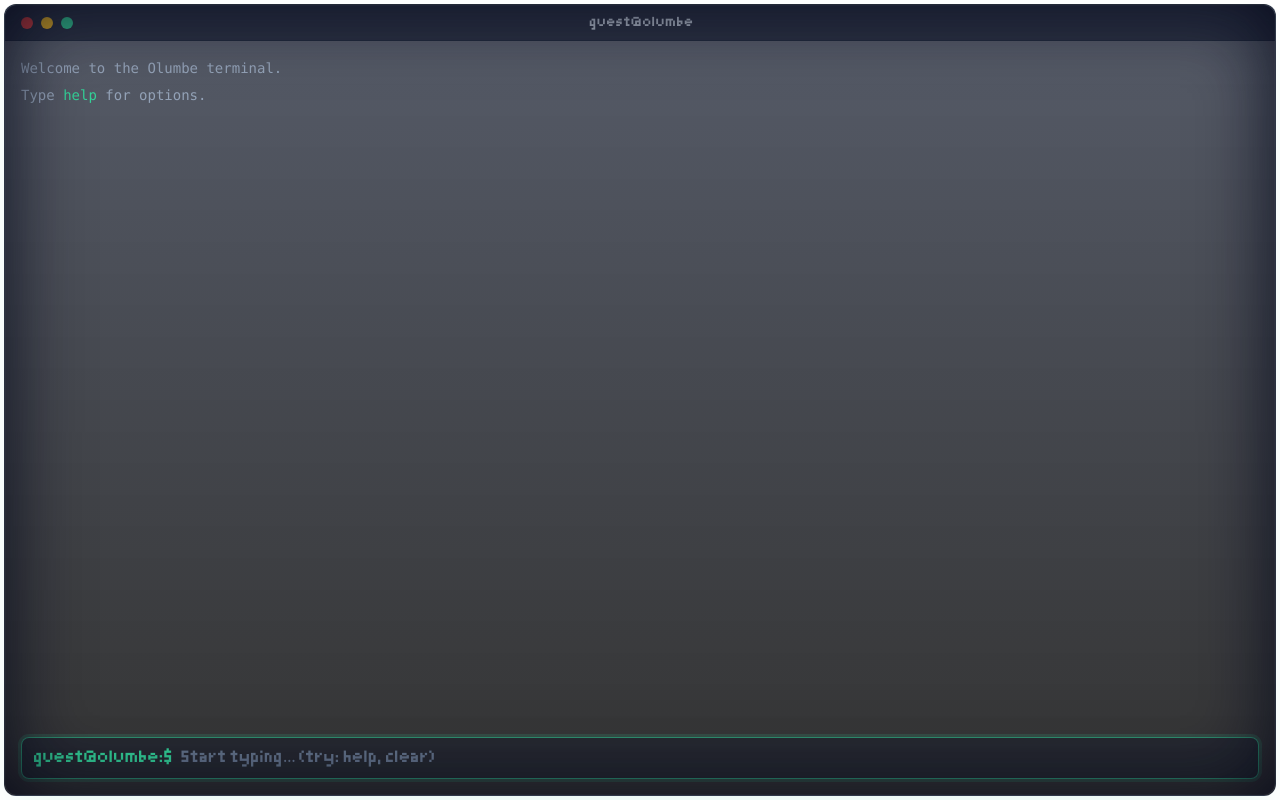
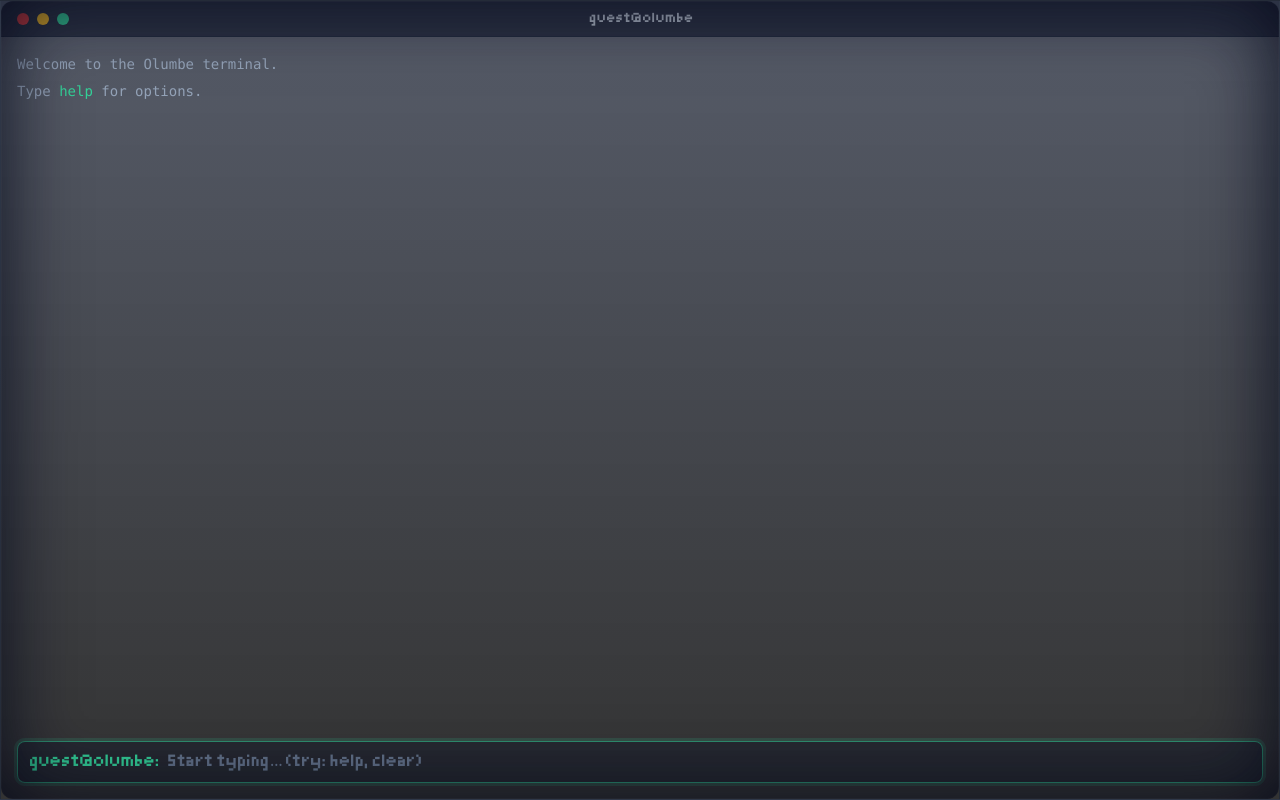
Before and after one commit to volumbe/olumbe, an Astro site: page /terminal in a window 1280 px wide. Built offline with nearby package versions, Linux system fonts and the light colour scheme; Astro itself is replaced by a stand-in of ours.

Commit message:
fix terminal background

```diff
--- a/src/layouts/Layout.astro
+++ b/src/layouts/Layout.astro
@@ -43,7 +43,7 @@ const { title } = Astro.props;
     </style>
   </head>
   <body
-    class="font-sans h-[95vh] sm:h-screen w-screen flex flex-col items-center justify-center p-1"
+    class="font-sans h-[95vh] sm:h-screen w-screen flex flex-col items-center justify-center"
   >
     <slot />
   </body>
--- a/src/pages/terminal.astro
+++ b/src/pages/terminal.astro
@@ -5,7 +5,7 @@ import Layout from "../layouts/Layout.astro";
 <Layout title="/terminal">
   <main class="w-full h-full px-0 sm:px-0">
     <section
-      class="relative h-full w-full flex flex-col rounded-none sm:rounded-xl border border-slate-800/70 bg-gradient-to-b from-slate-900/70 to-black/80 shadow-2xl shadow-emerald-500/10 backdrop-blur-md overflow-hidden"
+      class="relative h-full w-full flex flex-col rounded-none border border-slate-800/70 bg-gradient-to-b from-slate-900/70 to-black/80 shadow-2xl shadow-emerald-500/10 backdrop-blur-md overflow-hidden"
     >
       <header
         class="flex items-center justify-between px-4 py-2 border-b border-slate-800/70 bg-slate-900/60"
@@ -40,7 +40,7 @@ import Layout from "../layouts/Layout.astro";
           <div
             class="group flex items-center gap-2 rounded-lg border border-slate-800/70 bg-slate-900/40 px-3 py-2 focus-within:border-emerald-400/60 focus-within:shadow-[0_0_0_3px_rgba(52,211,153,0.15)] transition"
           >
-            <span class="select-none text-emerald-400">guest@olumbe:$</span>
+            <span class="select-none text-emerald-400">guest@olumbe:</span>
             <input
               type="text"
               name="command"
@@ -114,7 +114,7 @@ import Layout from "../layouts/Layout.astro";
       if (!command) return;
 
       // Echo the prompt + command
-      appendLine(`guest@olumbe:$ ${command}`);
+      appendLine(`guest@olumbe: ${command}`);
 
       // Simple built-in commands for UX
       switch (command.toLowerCase()) {
@@ -125,7 +125,8 @@ import Layout from "../layouts/Layout.astro";
           showHelp();
           break;
         default:
-          appendLine(command, "system");
+          // No extra echo for unknown commands; only show the prompt line above
+          break;
       }
     }
 
```
